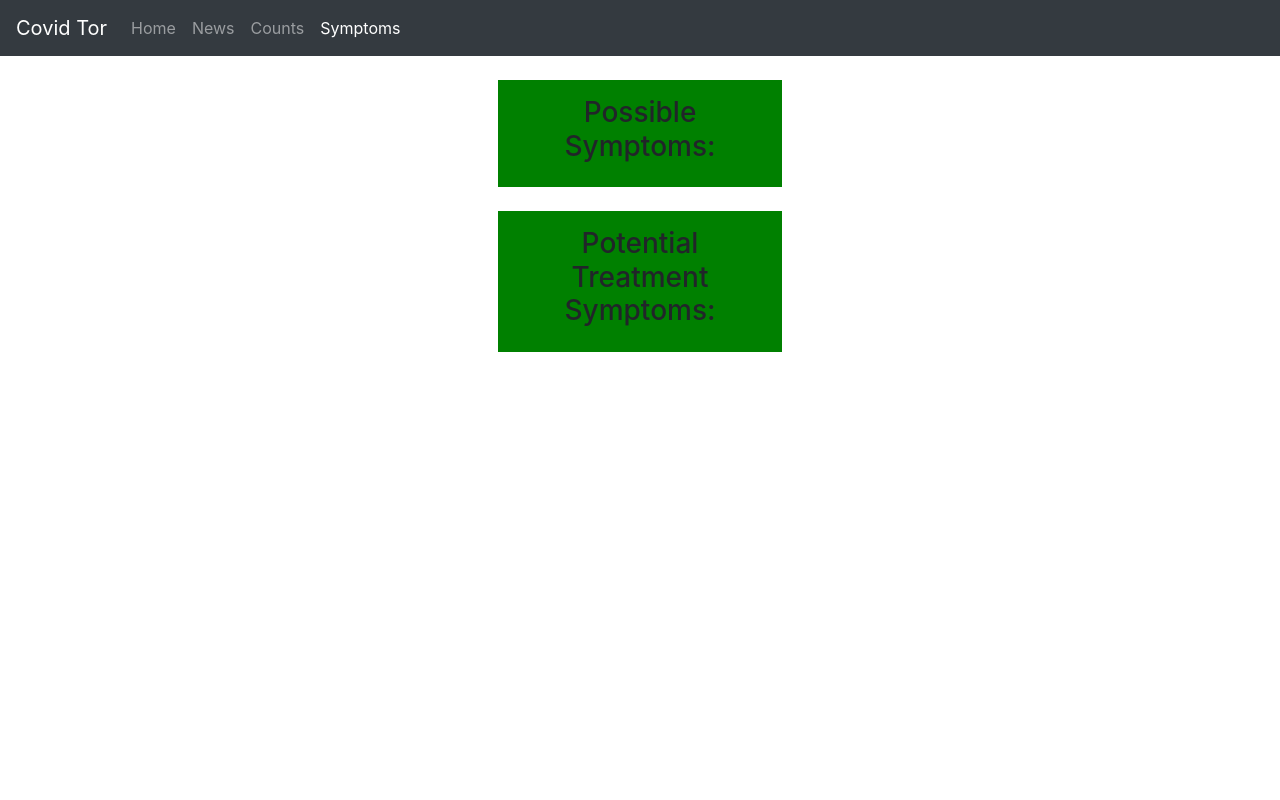
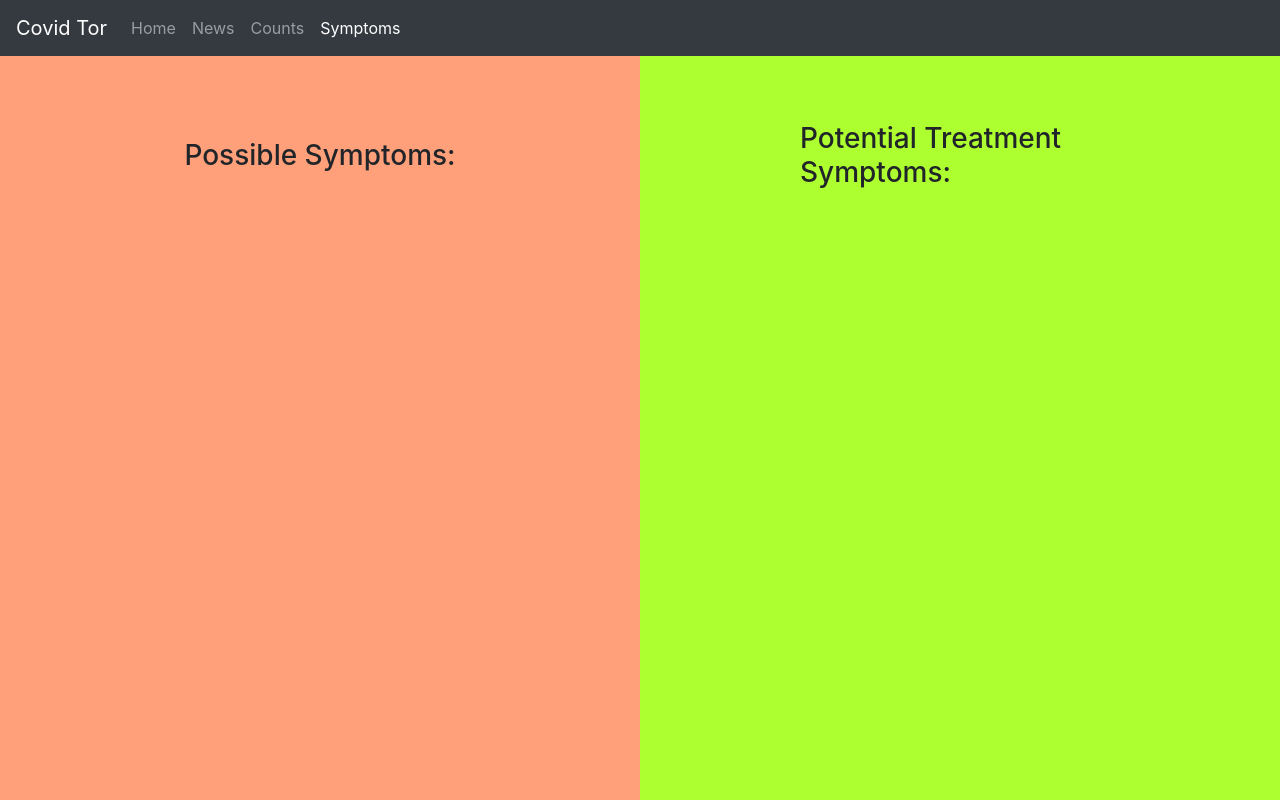
Before and after one commit to pab15/Covid-Tor, a Flask app: page /symptoms in a window 1280 px wide. Run offline with Flask 2, Linux system fonts and the light colour scheme; some libraries are stand-ins or nearby versions.

Commit message:
made css file work

```diff
--- /dev/null
+++ b/app/static/css/standard.css
@@ -0,0 +1,31 @@
+/* This CSS file is modified from this link:
+https://www.w3schools.com/howto/howto_css_split_screen.asp */
+.split {
+    height: 100%;
+    width: 50%;
+    position: fixed;
+    z-index: 1;
+    top: 0;
+    overflow-x: hidden;
+    padding-top: 10px;
+  }
+
+  /* Control the left side */
+  .left {
+    left: 0;
+    background-color: lightsalmon;
+  }
+
+  /* Control the right side */
+  .right {
+    right: 0;
+    background-color: greenyellow;
+  }
+
+  /* If you want the content centered horizontally and vertically */
+  .centered {
+    position: absolute;
+    top: 20%;
+    left: 50%;
+    transform: translate(-50%, -50%);
+  }
--- a/app/templates/symptom.html
+++ b/app/templates/symptom.html
@@ -3,16 +3,16 @@
 {% block symptoms_active %}active{% endblock %}
 {% block body %}
 <body>
-	<form class="styledform">
-        <div class="container">
+	<div class="split left">
+        <div class="centered">
             <h3> Possible Symptoms: </h3>
         </div>
-	</form>
+	</div>
 	<br>
-	<form class="styledform">
-        <div class="container">
+	<div class="split right">
+        <div class="centered">
             <h3> Potential Treatment Symptoms: </h3>
      	</div>
-	</form>
+	</div>
 </body>
 {% endblock %}
--- a/app/templates/template.html
+++ b/app/templates/template.html
@@ -4,32 +4,7 @@
     <meta charset="UTF-8">
     <meta name="viewport" content="width=device-width, initial-scale=1.0">
     <link rel="stylesheet" href="https://stackpath.bootstrapcdn.com/bootstrap/4.4.1/css/bootstrap.min.css" integrity="sha384-Vkoo8x4CGsO3+Hhxv8T/Q5PaXtkKtu6ug5TOeNV6gBiFeWPGFN9MuhOf23Q9Ifjh" crossorigin="anonymous">
-    <style>
-        /*
-            Created By: Christopher Martinez
-            Last Modified: 3/16/19
-        */
-        h1,h2,h3
-        {
-            text-align: center;
-        }
-        .styledform
-        {
-            background-color: green;
-            margin-left: auto;
-            margin-right: auto;
-            width: 17.77em;
-            /*adding padding to the form so it can look more fancy*/
-            padding: 1em;
-
-        }
-
-        fieldset
-        {
-            color: wheat;
-            background-color: black;
-        }
-    </style>
+    <link href="{{url_for('static',filename='css/standard.css')}}" rel = "stylesheet" >
     <title>{% block title %}{% endblock %}</title>
 </head>
 <body>
```
Also changed, not shown: app/templates/standard.css (deleted, +0 -26 lines).
